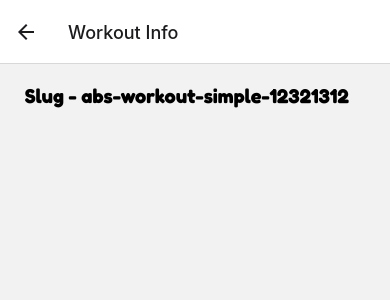
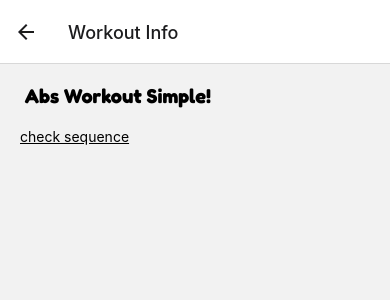
Before and after one commit to NicksyRop/workout_app, a React Native app: screen /Home in a window 390 px wide. Both pictures are taken after a click on the element 195 px from the left and 172 px from the top of the page. Shown: the top 300 px of the page. Built offline with nearby package versions, Linux system fonts and the light colour scheme.

Commit message:
added a pressable text to details page to open sequenses

```diff
--- /dev/null
+++ b/hooks/useWorkoutBySlug.ts
@@ -0,0 +1,33 @@
+import { useState, useEffect } from "react";
+import { getWorkoutBySlug } from "../storage/workout";
+import { Workout } from "../types/data";
+
+
+export const useWorkoutBySlug = (slug : string) =>{
+
+
+
+
+  const [ workout , setWorkout] = useState<Workout>();
+
+
+  useEffect( () =>{
+
+    async function getData() {
+
+      const data = await getWorkoutBySlug(slug);
+
+      setWorkout(data);
+
+      console.log(data);
+
+
+    }
+
+    getData()
+
+  },[])
+
+
+  return workout;
+}
--- a/screens/WorkoutDetailScreen.tsx
+++ b/screens/WorkoutDetailScreen.tsx
@@ -1,6 +1,8 @@
-import { View, Text ,StyleSheet} from 'react-native'
-import React from 'react'
+import { View, Text ,StyleSheet, Pressable} from 'react-native'
+import React, { useEffect, useState } from 'react'
 import { NativeStackHeaderProps } from '@react-navigation/native-stack'
+import { getWorkoutBySlug } from '../storage/workout'
+import { useWorkoutBySlug } from '../hooks/useWorkoutBySlug'
 
 type DetailsType ={
 route:{
@@ -18,10 +20,26 @@ type Navigation = NativeStackHeaderProps & DetailsType
 export default function WorkoutDetailsScreen({ route} : Navigation) {
 
 
+  const workout = useWorkoutBySlug(route.params.slug)
+
+
+
+  if(!workout){
+
+    return null;
+  }
+
+
+
+
+
 
   return (
     <View style={styles.container}>
-     <Text style={styles.header}> Slug - { route.params.slug}</Text>
+     <Text style={styles.header}> { workout.name}</Text>
+     <Pressable onPress={() => alert("opening modal")}>
+       <Text style={{ textDecorationLine : "underline"}}>check sequence</Text>
+     </Pressable>
 
     </View>
   )
--- a/storage/workout.ts
+++ b/storage/workout.ts
@@ -7,6 +7,20 @@ export const getWorkouts =async () :Promise <Workout []> =>{
 
     const workouts = await getData("workout-data")
     return workouts;
+}
+
+export const getWorkoutBySlug = async (slug :string ): Promise<Workout> => {
+
+  const workouts = await getWorkouts();
+
+  const work = workouts.filter( (w) => w.slug === slug) [0]
+
+
+
+
+  return work;
+
+
 }
 export const initWorkouts = async () : Promise <boolean> => {
   const hasWorksouts = await containsKey("workout-data");
```
Also changed, not shown: hooks/useWorkouts.ts (line endings or trailing spaces).
